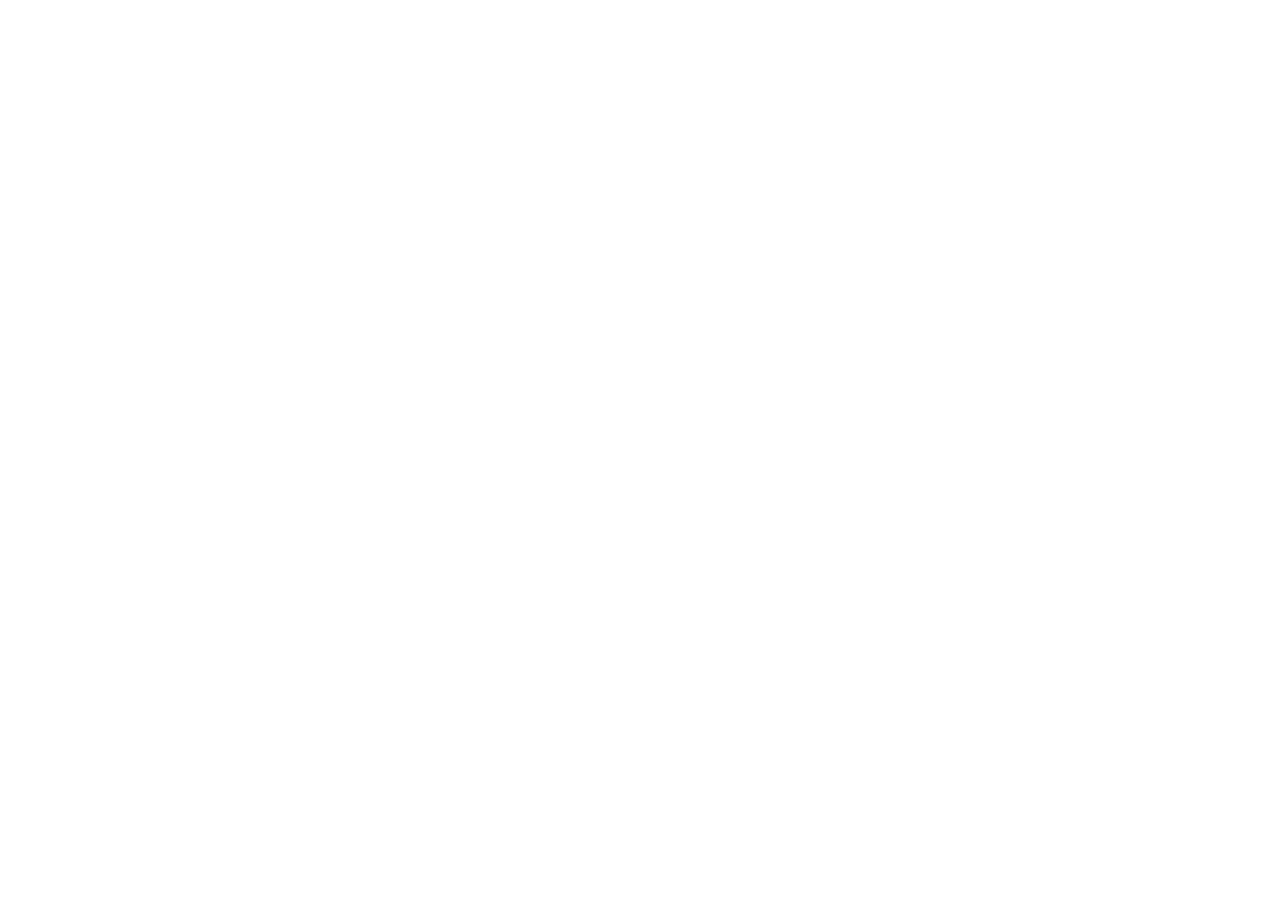
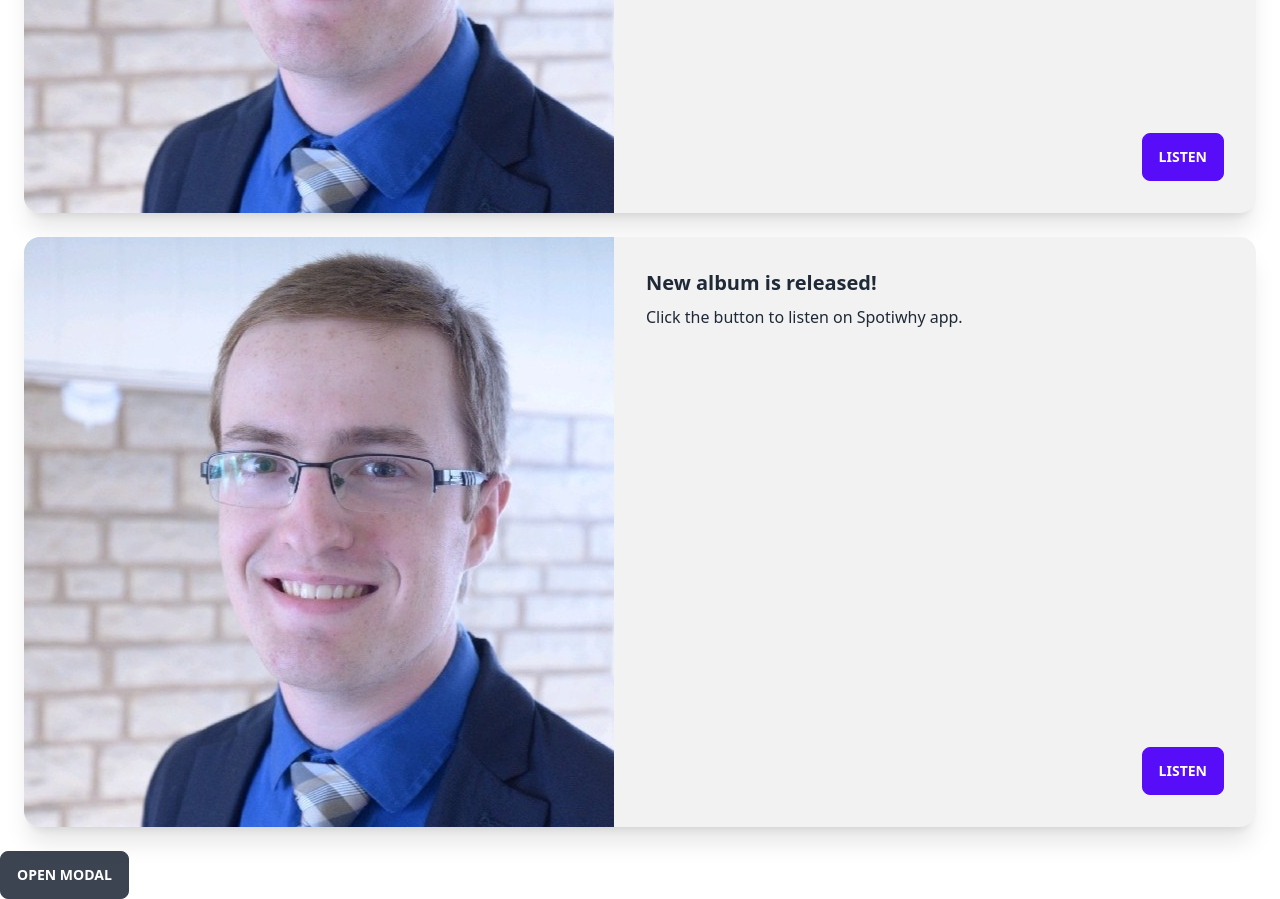
Before and after one commit to lukedsharon/Portfolio, a Next.js app: page /projects in a window 1280 px wide. Shown: the part 1119-2018 px from the top of the page. Before the commit the page ends 800 px from the top, so only its background shows below. Built offline with nearby package versions, Linux system fonts and the light colour scheme.

Commit message:
Experimenting with card and modal.

```diff
--- /dev/null
+++ b/src/components/base/Card.tsx
@@ -0,0 +1,22 @@
+import React from "react";
+import ProfileImage from "../../../public/images/profile_image.jpeg";
+import Image from "next/image";
+
+function Card() {
+  return (
+    <div className="card lg:card-side bg-base-200 shadow-xl m-6">
+      <figure>
+        <Image src={ProfileImage} alt="asdf" />
+      </figure>
+      <div className="card-body">
+        <h2 className="card-title">New album is released!</h2>
+        <p>Click the button to listen on Spotiwhy app.</p>
+        <div className="card-actions justify-end">
+          <button className="btn btn-primary">Listen</button>
+        </div>
+      </div>
+    </div>
+  );
+}
+
+export default Card;
--- a/src/pages/projects/index.tsx
+++ b/src/pages/projects/index.tsx
@@ -1,3 +1,4 @@
+import Card from "@/components/base/Card";
 import MainLayout from "@/components/layouts/MainLayout";
 import React from "react";
 
@@ -5,6 +6,32 @@
   return (
     <MainLayout>
       <div>Projects Landing Page!!!</div>
+      <Card />
+      <Card />
+      <Card />
+      {/* The button to open modal */}
+      <label htmlFor="my-modal-5" className="btn">
+        open modal
+      </label>
+
+      {/* Put this part before </body> tag */}
+      <input type="checkbox" id="my-modal-5" className="modal-toggle" />
+      <div className="modal">
+        <div className="modal-box w-11/12 max-w-5xl">
+          <h3 className="font-bold text-lg">
+            Congratulations random Internet user!
+          </h3>
+          <p className="py-4">
+            You've been selected for a chance to get one year of subscription to
+            use Wikipedia for free!
+          </p>
+          <div className="modal-action">
+            <label htmlFor="my-modal-5" className="btn">
+              Yay!
+            </label>
+          </div>
+        </div>
+      </div>
     </MainLayout>
   );
 }
```
